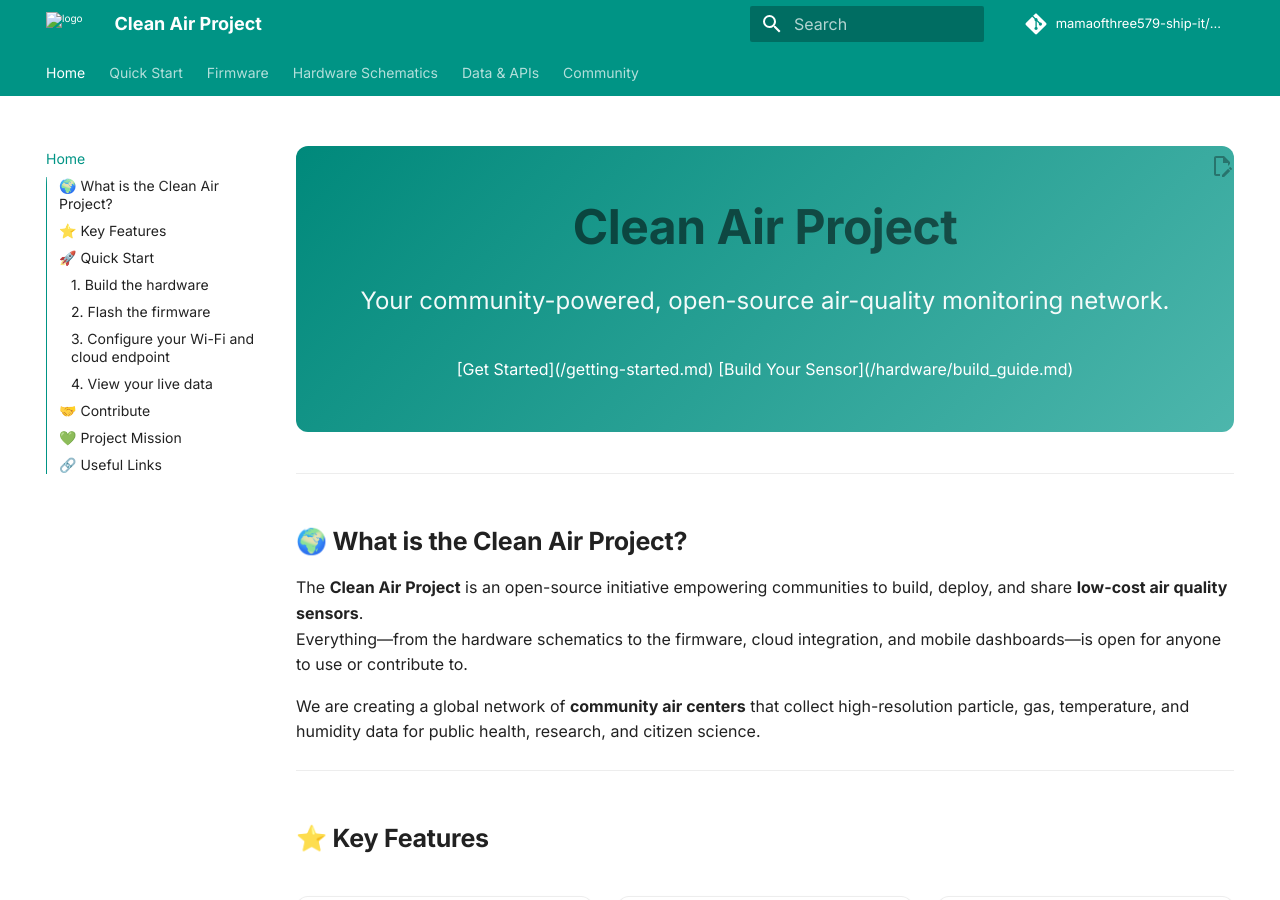
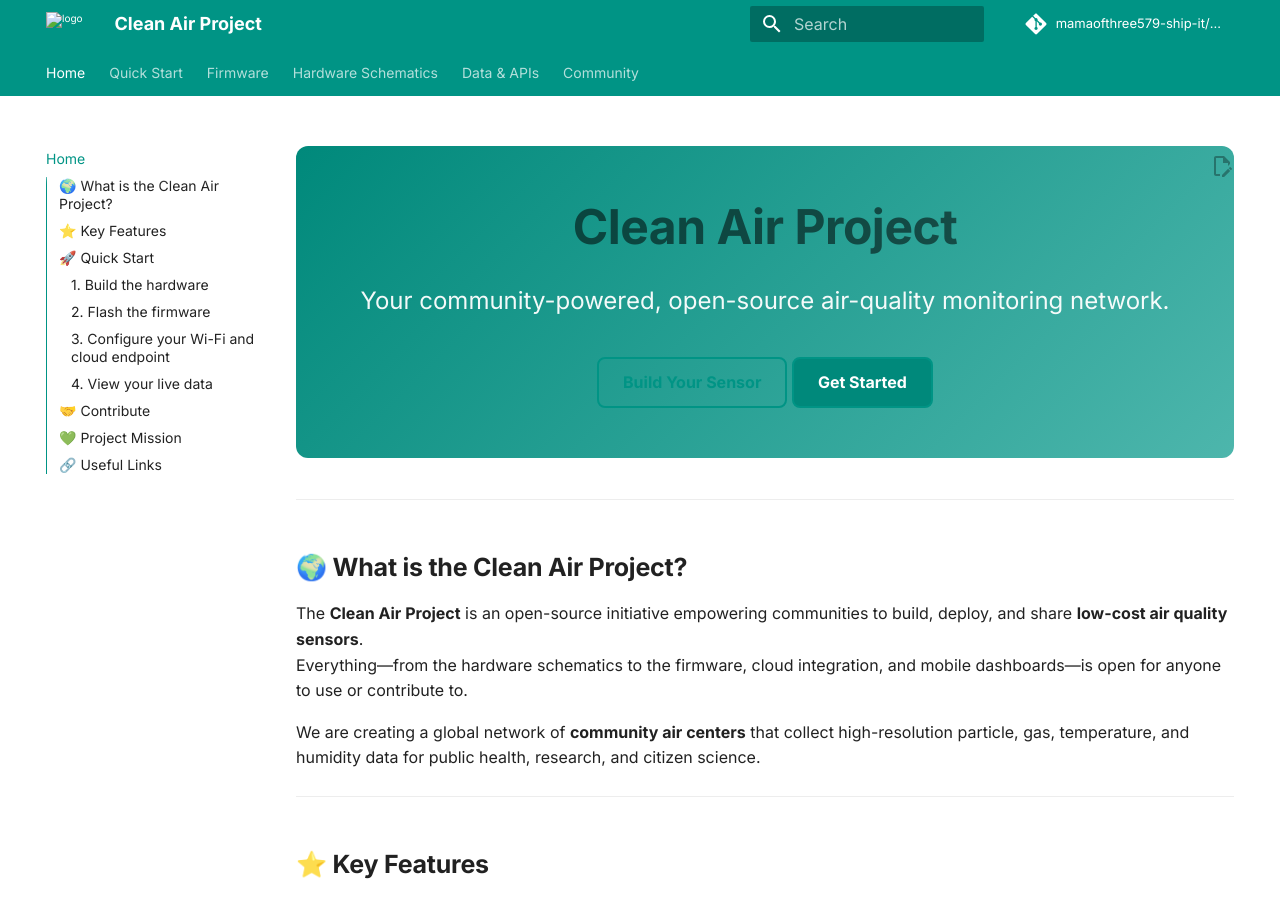
Before and after one commit to mamaofthree579-ship-it/clean-air-project, an MkDocs documentation site: the page built from docs/index.md, in a window 1280 px wide and 900 px high. Built offline with MkDocs 1.6.1 and Material for MkDocs 9.7.7, drawn with Linux system fonts in a browser that asks for light colours; comment, search, counter and statistics services are not loaded.

Commit message:
Update index.md

```diff
--- a/docs/index.md
+++ b/docs/index.md
@@ -3,8 +3,8 @@
   <p>Your community-powered, open-source air-quality monitoring network.</p>
 
   <div style="margin-top: 1.8rem;">
-    [Get Started](/getting-started.md)
-    [Build Your Sensor](/hardware/build_guide.md)
+    <a href="/hardware/build-guide.md/" class="md-button">Build Your Sensor</a>
+<a href="/getting-started.md/" class="md-button md-button--primary">Get Started</a>
   </div>
 </div>
 
```
